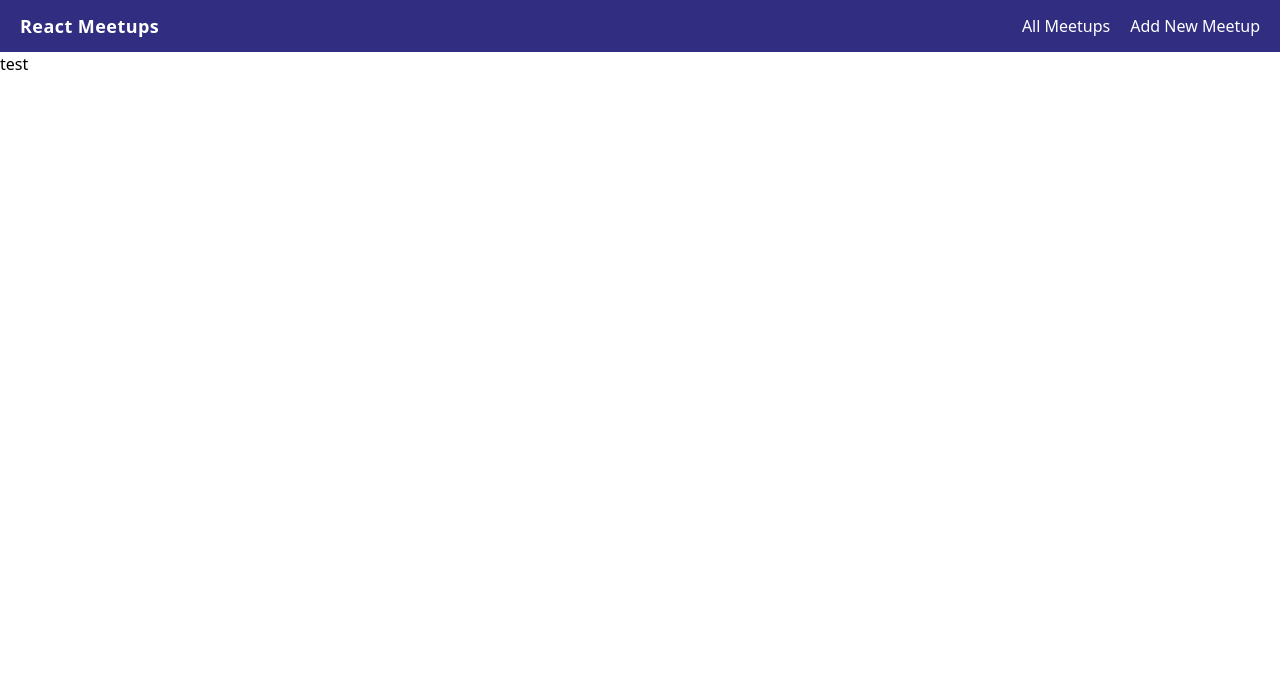
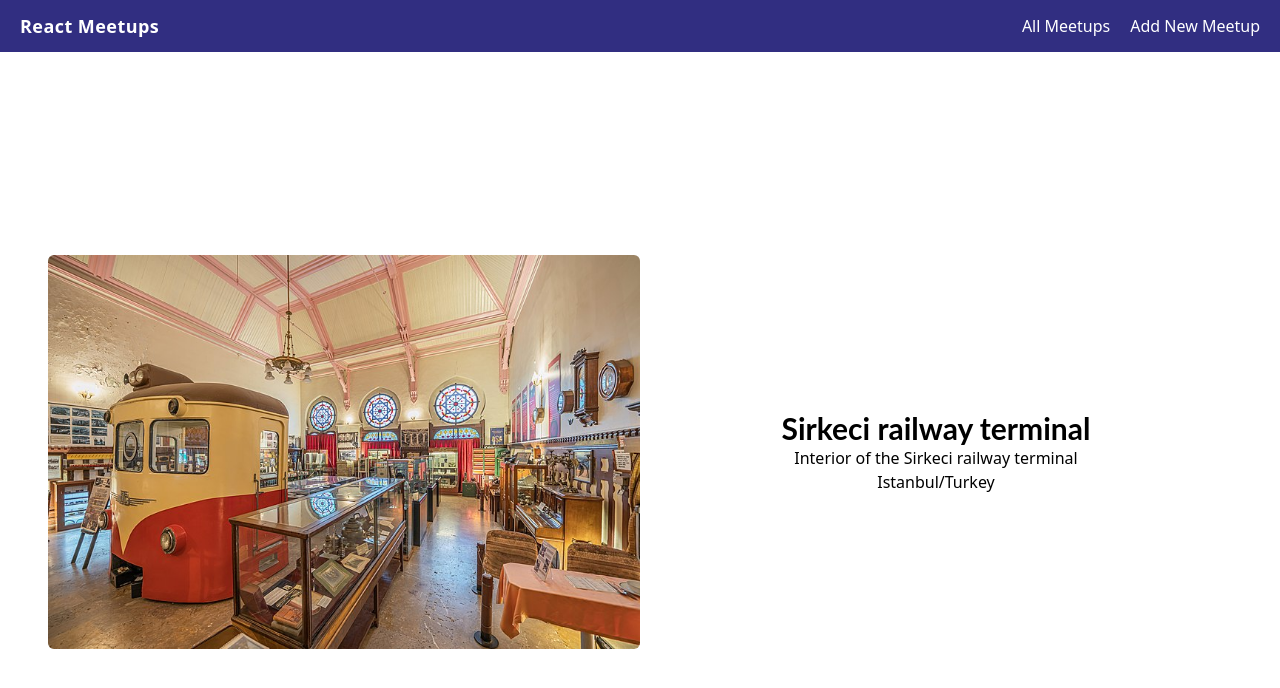
Before and after one commit to UlftKcy/next-app-with-ts, a Next.js app: page /1 in a window 1280 px wide. Shown: the top 688 px of the page. Built offline with nearby package versions, Linux system fonts and the light colour scheme.

Commit message:
added detail card

```diff
--- a/components/meetuplist.tsx
+++ b/components/meetuplist.tsx
@@ -3,7 +3,7 @@ import { meetups } from '../utils/meetups';
 import { IMeetup } from '../types';
 import Meetup from './meetup';
 
-const Meetuplist:FC<IMeetup> = (props) => {
+const Meetuplist:FC<IMeetup> = () => {
     return (
         <>
             {React.Children.toArray(meetups.map((meetup: IMeetup):ReactElement => (
--- a/pages/[meetupId]/index.tsx
+++ b/pages/[meetupId]/index.tsx
@@ -1,10 +1,47 @@
-import React from 'react'
+import { GetStaticProps, InferGetStaticPropsType } from 'next';
+import { meetups } from '../../utils/meetups';
 
-const MeetUpDetail = () => {
-
+const MeetUpDetail = ({ meetup }: InferGetStaticPropsType<typeof getStaticProps>) => {
+  console.log(meetup);
   return (
-    <div>test</div>
+    <div className='h-screen flex place-items-center p-12'>
+      <div className='grid grid-cols-2 grid-rows-1'>
+        <div className='col-span-1 rounded-lg'>
+          <img className='rounded-md' src={meetup.image.src} alt={meetup.title} />
+        </div>
+        <div className='col-span-1 flex place-items-center'>
+          <div className='w-full text-center'>
+            <h1 className='text-3xl font-bold'>{meetup.title}</h1>
+            <p>{meetup.description}</p>
+            <span>{meetup.address}</span>
+          </div>
+        </div>
+      </div>
+    </div>
   )
 }
 
+// This function gets called at build time
+export async function getStaticPaths() {
+
+  // Get the paths we want to pre-render based on posts
+  const paths = meetups.map((meetup) => ({
+    params: { meetupId: meetup.id },
+  }))
+
+  // We'll pre-render only these paths at build time.
+  // { fallback: false } means other routes should 404.
+  return { paths, fallback: false }
+}
+
+
+export const getStaticProps: GetStaticProps = async ({ params }) => {
+  const meetup = meetups.find(meetup => meetup.id === params?.meetupId);
+  return {
+    props: {
+      meetup
+    }
+  }
+}
+
 export default MeetUpDetail;
```
